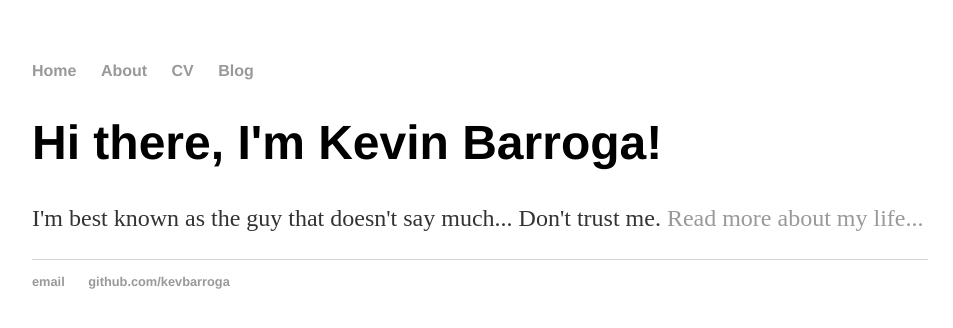
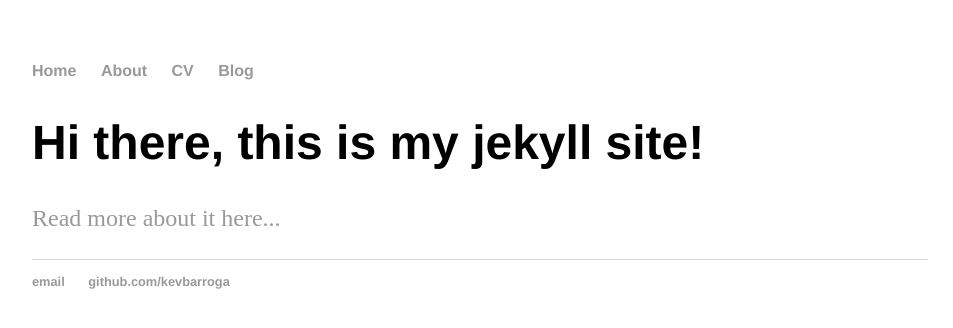
Before and after one commit to kevbarroga/kevbarroga.github.io, a Jekyll site: the page built from index.html, in a window 1280 px wide. Shown: the top 328 px of the page, without its empty margins (160-1113 px from the left). Built offline with Jekyll 4.4.1, drawn with Linux system fonts in a browser that asks for light colours.

Commit message:
Update index.html

```diff
--- a/index.html
+++ b/index.html
@@ -1,8 +1,8 @@
 ---
 layout: default
-title: Kevin Barroga, Xriva Oneebtn
+title: Oneebtn
 ---
 <div class="blurb">
-  <h1>Hi there, I'm Kevin Barroga!</h1>
-  <p>I'm best known as the guy that doesn't say much... Don't trust me. <a href="/about">Read more about my life...</a></p>
+  <h1>Hi there, this is my jekyll site!</h1>
+  <p><a href="/about">Read more about it here...</a></p>
 </div><!-- /.blurb -->
```
